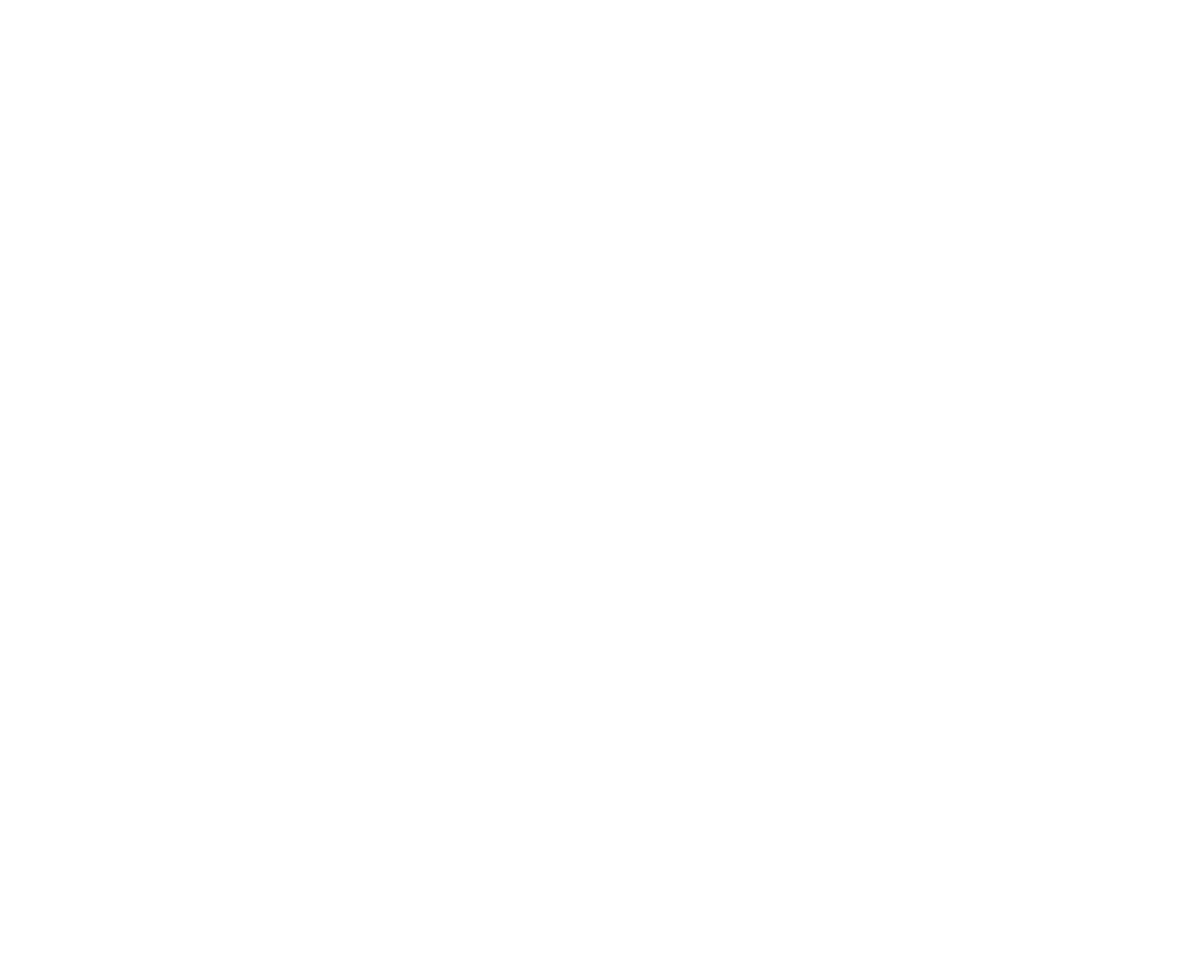
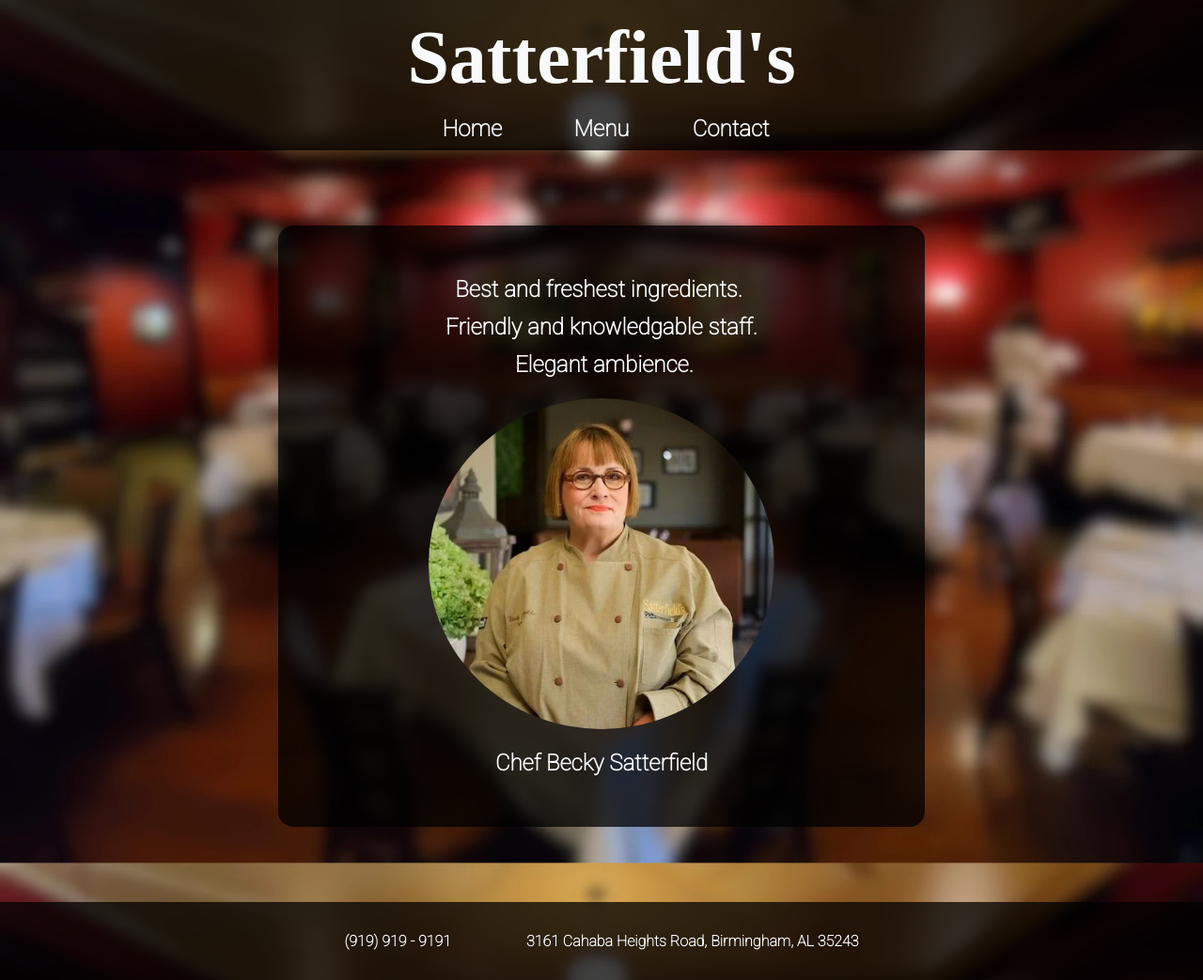
Before and after one commit to obiwanskywalkr/odin-restaurant-page, a website built with webpack: page src/index.html in a window 1280 px wide. Shown: the whole page at 94% size. Before the commit the page ends 800 px from the top, so only its background shows below. Built offline with nearby package versions, Linux system fonts and the light colour scheme; a web font is replaced by a local one.

Commit message:
Setup and style dynamic DOM rendering

```diff
--- a/src/index.html
+++ b/src/index.html
@@ -1,9 +1,10 @@
 <!DOCTYPE html>
-<html>
+<html lang="en">
   <head>
     <meta charset="utf-8">
     <title>Restaurant Page</title>
-  <meta name="viewport" content="width=device-width, initial-scale=1"><script defer src="runtime.js"></script><script defer src="index.js"></script></head>
+    <meta name="viewport" content="width=device-width, initial-scale=1">
+  </head>
   <body>
       <div id="content"></div>
   </body>
--- a/src/index.js
+++ b/src/index.js
@@ -1,3 +1,81 @@
 import './style.css';
+import chef from './images/chef.png';
 
-console.log('Hello, World!');
+// All elements get appended to content element
+const content = document.getElementById('content');
+
+// Header elements
+const header = document.createElement('div');
+header.setAttribute('id', 'header');
+
+const headerContent = document.createElement('div');
+
+const title = document.createElement('h1');
+title.setAttribute('id', 'title');
+title.textContent = `Satterfield's`;
+
+const homeTab = document.createElement('h2');
+homeTab.setAttribute('id', 'homeTab');
+homeTab.textContent = 'Home';
+homeTab.addEventListener('click', (e) => {
+
+});
+
+const menuTab = document.createElement('h2');
+menuTab.setAttribute('id', 'menuTab');
+menuTab.textContent = 'Menu';
+menuTab.addEventListener('click', (e) => {
+
+});
+
+const contactTab = document.createElement('h2');
+contactTab.setAttribute('id', 'contactTab');
+contactTab.textContent = 'Contact'
+contactTab.addEventListener('click', (e) => {
+
+});
+
+header.appendChild(headerContent);
+headerContent.appendChild(title);
+headerContent.appendChild(homeTab);
+headerContent.appendChild(menuTab);
+headerContent.appendChild(contactTab);
+
+// Body elements
+const main = document.createElement('div');
+main.setAttribute('id', 'main');
+
+const home = document.createElement('div');
+home.setAttribute('id', 'home');
+
+const about = document.createElement('p');
+about.textContent = 'Best and freshest ingredients. \r\n Friendly and knowledgable staff. \r\n Elegant ambience.';
+
+const img = new Image();
+img.src = chef;
+img.setAttribute('alt', 'Becky Satterfield');
+
+const description = document.createElement('p');
+description.textContent = 'Chef Becky Satterfield';
+
+home.appendChild(about);
+home.appendChild(img);
+home.appendChild(description);
+main.appendChild(home);
+
+// Footer elements
+const footer = document.createElement('div');
+footer.setAttribute('id', 'footer');
+
+const tele = document.createElement('p');
+tele.textContent = '(919) 919 - 9191';
+
+const addr = document.createElement('p');
+addr.textContent = '3161 Cahaba Heights Road, Birmingham, AL 35243';
+
+footer.appendChild(tele);
+footer.appendChild(addr);
+
+content.appendChild(header);
+content.appendChild(main);
+content.appendChild(footer);
--- a/src/style.css
+++ b/src/style.css
@@ -0,0 +1,102 @@
+@import url('https://fonts.googleapis.com/css2?family=Cormorant+Upright&family=Roboto:wght@100&display=swap');
+
+.color {
+    color: red;
+}
+
+:root {
+    --primary-light: rgba(249, 250, 251, 1);
+    --primary-dark: rgba(0,0,0, 0.75);
+    font-family: 'Roboto', sans-serif;
+    font-size: clamp(1rem, calc(.5em + 0.5vw), 1.75rem);
+}
+* {
+    margin: 0;
+    padding: 0;
+}
+body {
+    background-image: url(./images/satterfields.webp);
+    background-attachment: fixed;
+    background-size: cover;
+}
+#content {
+    display: flex;
+    flex-direction: column;
+}
+#header {
+    height: 10rem;
+    width: 100%;
+    color: var(--primary-light);
+    background-color: var(--primary-dark);
+    display: flex;
+    justify-content: center;
+}
+#header > div {
+    display: grid;
+    grid-template-rows: 1fr 1fr;
+    grid-template-columns: 1fr 1fr 1fr;
+}
+#header > div > h1 {
+    cursor: default;
+    margin: 1rem 0;
+    font-family: 'Cormorant Upright', serif;
+    font-size: 5rem;
+    align-self: flex-end;
+    grid-column: 1 / 4;
+}
+#header > div > h2 {
+    cursor: pointer;
+    justify-self: center;
+
+}
+#homeTab {
+    grid-row: 2 / 3;
+    grid-column: -4 / -3;
+}
+#menuTab {
+    grid-row: 2 / 3;
+    grid-column: -3 / -2;
+}
+#contactTab {
+    grid-row: -2 / -1;
+    grid-column: -2 / -1;
+}
+#main {
+    max-height: 35rem;
+    margin: 5rem 0;
+    border-radius: 1rem;
+    padding: 3rem 10rem;
+    background-color: var(--primary-dark);
+    color: var(--primary-light);
+    align-self: center;
+}
+#home {
+    display: flex;
+    flex-direction: column;
+    gap: 1rem;
+}
+#home > p {
+    font-size: 1.5rem;
+    font-weight: bold;
+    line-height: 2.5rem;
+    text-align: center;
+    white-space: pre;
+}
+#home > img {
+    width: 23rem;
+    height: 22rem;
+    border-radius: 50%;
+}
+#footer {
+    width: 100%;
+    padding: 2rem 0;
+    background-color: var(--primary-dark);
+    display: flex;
+    justify-content: center;
+    align-items: center;
+    gap: 5rem;
+}
+#footer > p {
+    color: var(--primary-light);
+    font-weight: bold;
+}
```
